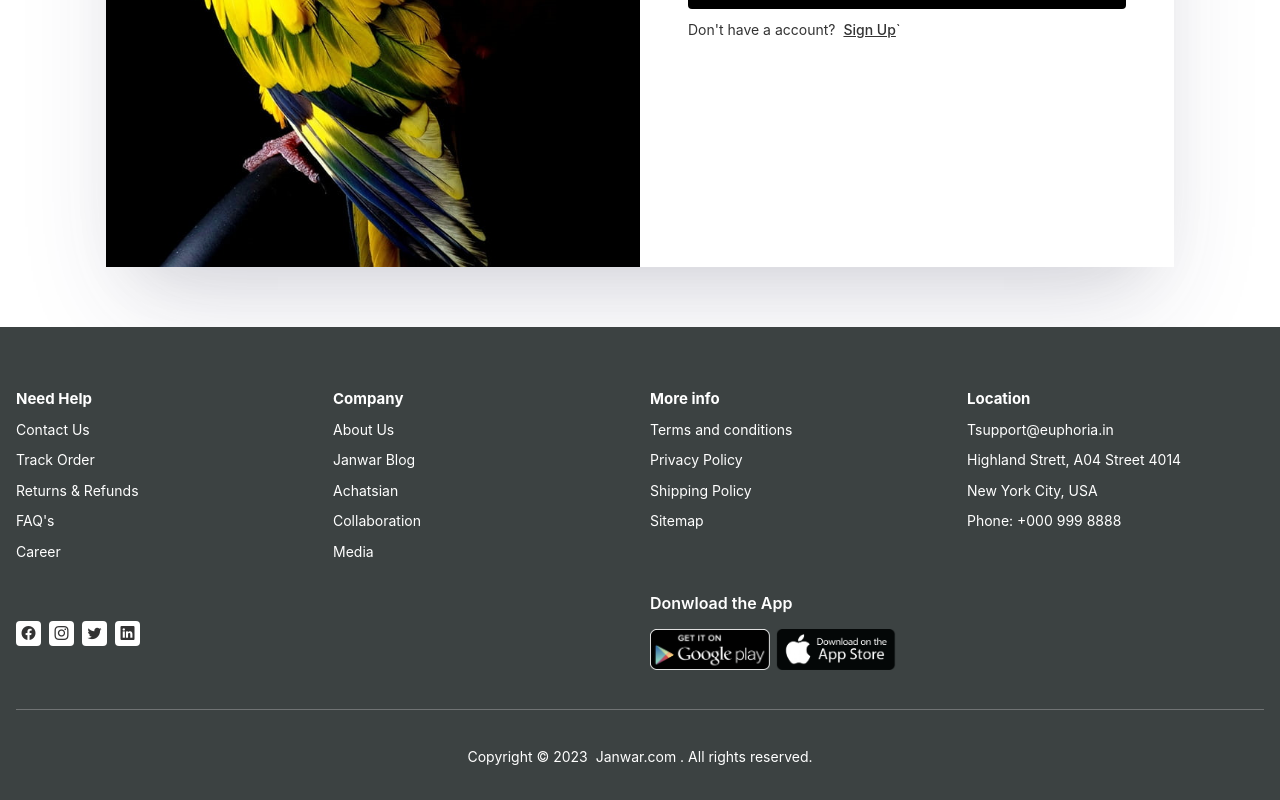
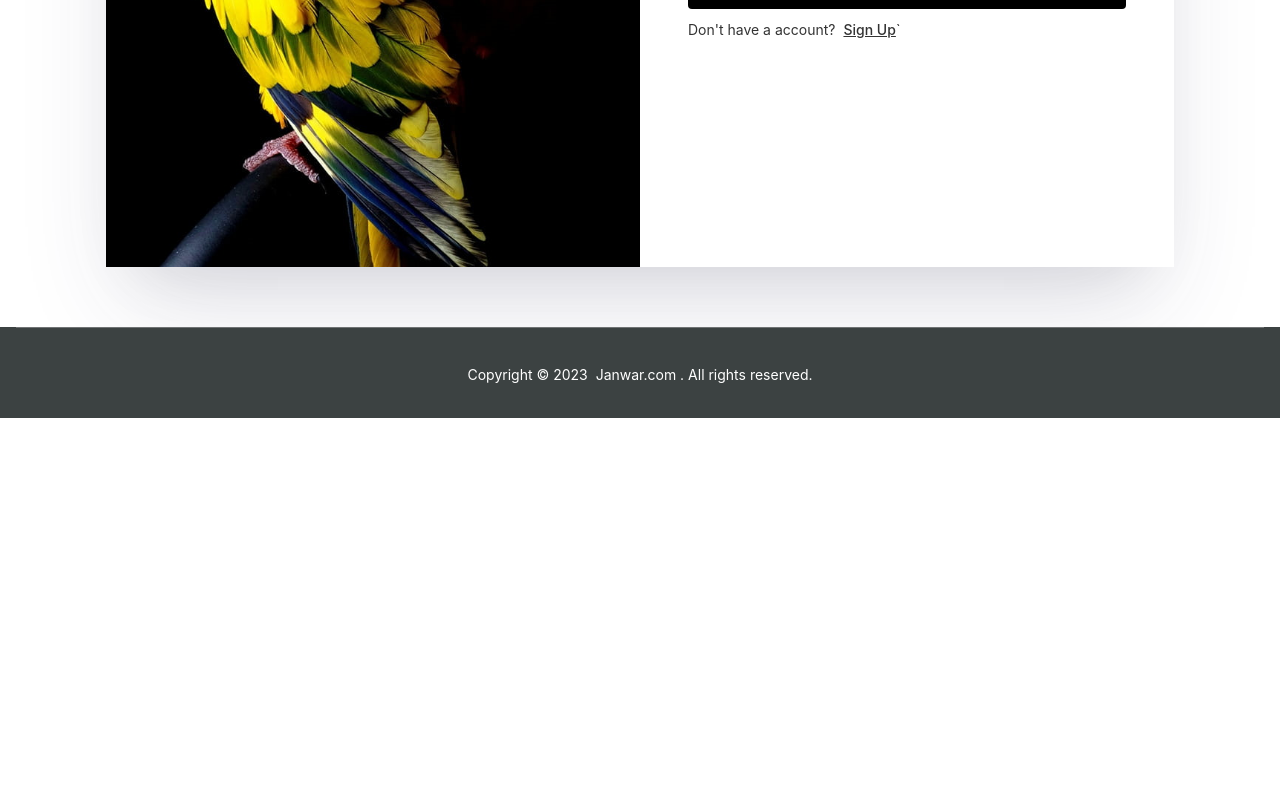
Before and after one commit to Xumair00/Web-Programming-Project, a React (Vite) app in the folder Janwar/: page / in a window 1280 px wide. Shown: the part 485-1285 px from the top of the page. After the commit the page ends 903 px from the top, so only its background shows below. Built offline with nearby package versions, Linux system fonts and the light colour scheme.

Commit message:
footer edit

```diff
--- a/Janwar/src/components/footer/Footer.jsx
+++ b/Janwar/src/components/footer/Footer.jsx
@@ -6,103 +6,10 @@ import { staticImages } from "../../utils/images";
 import { breakpoints, defaultTheme } from "../../styles/themes/default";
 
 const FooterWrapper = styled.footer`
-  padding-top: 60px;
   padding-bottom: 32px;
 
   @media (max-width: ${breakpoints.lg}) {
-    padding-top: 30px;
     padding-bottom: 30px;
-  }
-
-  .footer-top {
-    grid-template-columns: repeat(4, 1fr);
-    gap: 20px;
-
-    @media (max-width: ${breakpoints.md}) {
-      grid-template-columns: repeat(2, 1fr);
-    }
-
-    @media (max-width: ${breakpoints.xs}) {
-      grid-template-columns: 100%;
-      text-align: center;
-    }
-  }
-
-  .footer-item {
-    &-title {
-      margin-bottom: 8px;
-    }
-  }
-
-  .ftr-links {
-    .ftr-link-item {
-      margin-bottom: 8px;
-
-      a {
-        color: ${defaultTheme.color_whitesmoke};
-        &:hover {
-          color: ${defaultTheme.color_yellow};
-        }
-      }
-    }
-  }
-
-  .footer-middle {
-    padding: 20px 0 32px 0;
-    grid-template-columns: repeat(2, 1fr);
-    gap: 20px;
-
-    @media (max-width: ${breakpoints.lg}) {
-      padding: 20px 0;
-    }
-
-    @media (max-width: ${breakpoints.xs}) {
-      grid-template-columns: 100%;
-      text-align: center;
-    }
-  }
-
-  .ftr-social-links {
-    column-gap: 8px;
-
-    @media (max-width: ${breakpoints.xs}) {
-      justify-content: center;
-    }
-
-    .ftr-social-link {
-      width: 25px;
-      height: 25px;
-      border-radius: 4px;
-    }
-  }
-
-  .ftr-app-links {
-    .app-links-title {
-      margin-bottom: 12px;
-    }
-    .app-links-group {
-      column-gap: 6px;
-
-      @media (max-width: ${breakpoints.sm}) {
-        flex-direction: column;
-        align-items: flex-start;
-      }
-
-      @media (max-width: ${breakpoints.xs}) {
-        flex-direction: row;
-        justify-content: center;
-      }
-    }
-
-    a {
-      img {
-        width: 120px;
-
-        @media (max-width: ${breakpoints.md}) {
-          width: 100px;
-        }
-      }
-    }
   }
 
   .footer-bottom {
@@ -119,68 +26,6 @@ const Footer = () => {
   return (
     <FooterWrapper className="bg-outerspace">
       <Container className="container">
-        <div className="footer-top grid">
-          {footerData?.map((footer) => {
-            return (
-              <div className="footer-item" key={footer.id}>
-                <h4 className="text-white text-lg footer-item-title">
-                  {footer.title}
-                </h4>
-                {footer.links && (
-                  <ul className="ftr-links">
-                    {footer.links?.map((link, index) => (
-                      <li className="ftr-link-item" key={index}>
-                        <Link to={link.url} className="text-white text-base">
-                          {link.text}
-                        </Link>
-                      </li>
-                    ))}
-                  </ul>
-                )}
-                {footer.lists && (
-                  <ul className="ftr-links">
-                    {footer.lists?.map((link, index) => (
-                      <li
-                        className="ftr-link-item text-white text-base"
-                        key={index}
-                      >
-                        {link.text}
-                      </li>
-                    ))}
-                  </ul>
-                )}
-              </div>
-            );
-          })}
-        </div>
-        <div className="footer-middle grid">
-          <div className="ftr-social-links flex items-center">
-            {socialLinksData?.map((socialLink) => {
-              return (
-                <Link
-                  to={socialLink.site_url}
-                  key={socialLink.id}
-                  className="ftr-social-link bg-white flex items-center justify-center"
-                >
-                  <i className={socialLink.site_icon}></i>
-                </Link>
-              );
-            })}
-          </div>
-          <div className="ftr-app-links">
-            <p className="app-links-title text-white text-xl font-semibold text-lg">
-              Donwload the App
-            </p>
-            <div className="app-links-group flex items-center">
-              <Link to="/">
-                <img src={staticImages.google_play} />
-              </Link>
-              <Link to="/">
-                <img src={staticImages.app_store} alt="" />
-              </Link>
-            </div>
-          </div>
-        </div>
         <div className="footer-bottom text-center">
           <p className="text-base text-white">
             Copyright &copy; 2023 &nbsp;
```
